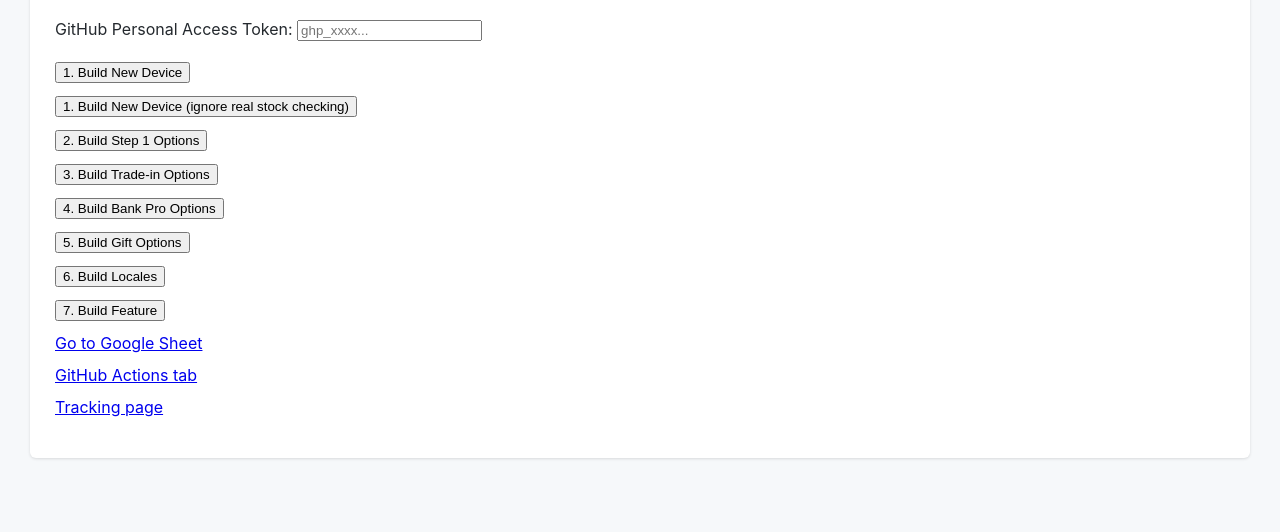
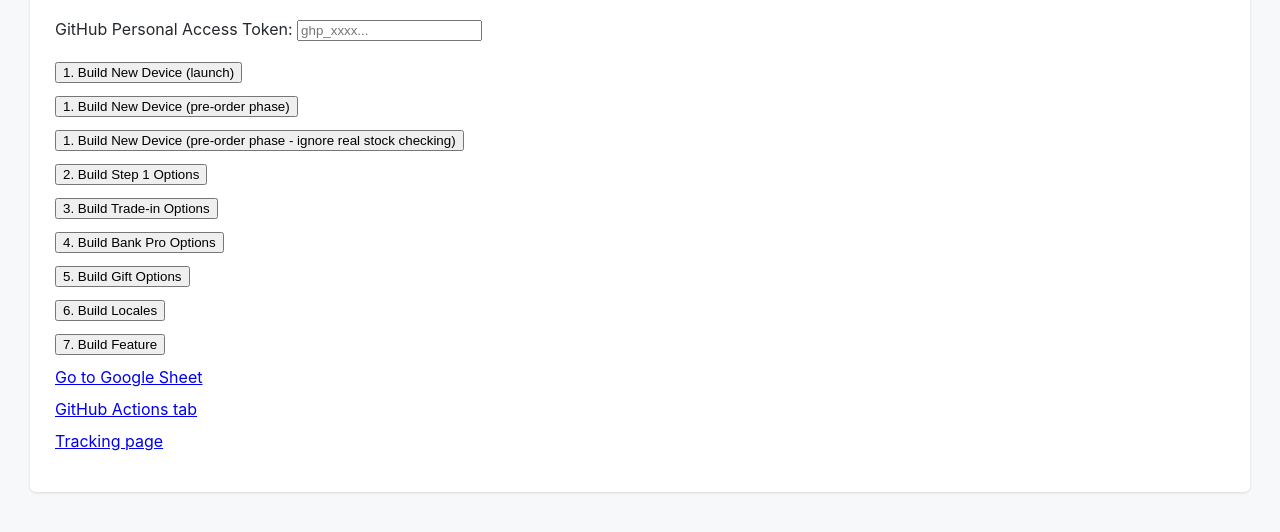
Before and after one commit to CheilUXUI/estore-data, a website: page index.html in a window 1280 px wide. Shown: the part 118-650 px from the top of the page. Drawn offline with Linux system fonts and the light colour scheme.

Commit message:
Add new buttons for device build options

```diff
--- a/index.html
+++ b/index.html
@@ -18,8 +18,9 @@
     <input type="password" id="token" placeholder="ghp_xxxx..." /><br><br>
 
     <div style="display: flex; flex-direction: column; gap: 12px">
-        <div><button onclick="triggerBuild('build_recommendations.js')">1. Build New Device</button></div>
-        <div><button onclick="triggerBuild('build_recommendations_ignore_real_stock.js')">1. Build New Device (ignore real stock checking)</button></div>
+        <div><button onclick="triggerBuild('build_recommendations_launch.js')">1. Build New Device (launch)</button></div>
+        <div><button onclick="triggerBuild('build_recommendations.js')">1. Build New Device (pre-order phase)</button></div>
+        <div><button onclick="triggerBuild('build_recommendations_ignore_real_stock.js')">1. Build New Device (pre-order phase - ignore real stock checking)</button></div>
         <div><button onclick="triggerBuild('build_step1models.js')">2. Build Step 1 Options</button></div>
         <div><button onclick="triggerBuild('build_devices.js')">3. Build Trade-in Options</button></div>
         <div><button onclick="triggerBuild('build_bankpromo.js')">4. Build Bank Pro Options</button></div>
```
